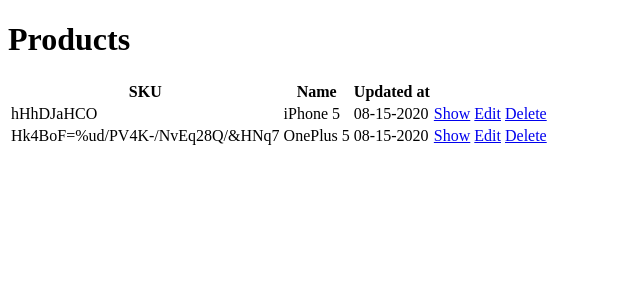
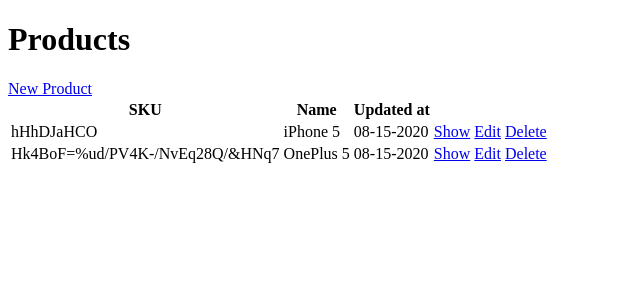
Before and after one commit to avenarl/inventory, a Rails app: page /products in a window 1280 px wide. Shown: the top 300 px of the page, without its empty margins (0-640 px from the left). Run offline with Rails 7, Linux system fonts and the light colour scheme; data comes from the database, SQL or seed files in the repository; style sheets or scripts are compiled from the project's sources.

Commit message:
Add product new view with button

```diff
--- a/app/views/products/index.html.erb
+++ b/app/views/products/index.html.erb
@@ -1,4 +1,6 @@
 <h1>Products</h1>
+
+<%= link_to 'New Product', new_product_path, class: 'btn btn-primary' %>
 
 <table id="products-table">
   <thead>
--- /dev/null
+++ b/app/views/products/new.html.erb
@@ -0,0 +1,4 @@
+<div class="container">
+  <h1>New Product</h1>
+  <%= render 'form', product: @product %>
+</div>
```
